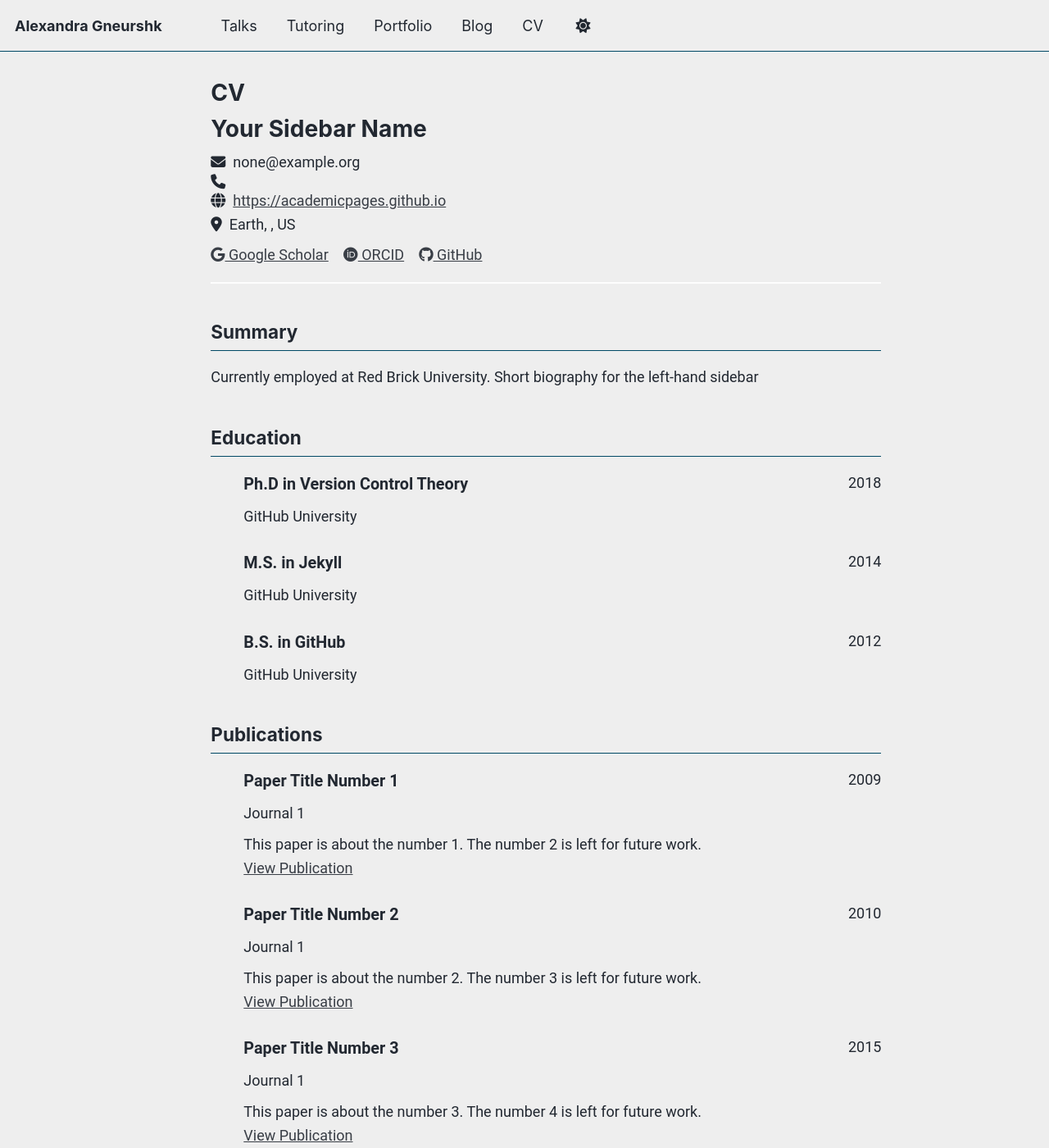
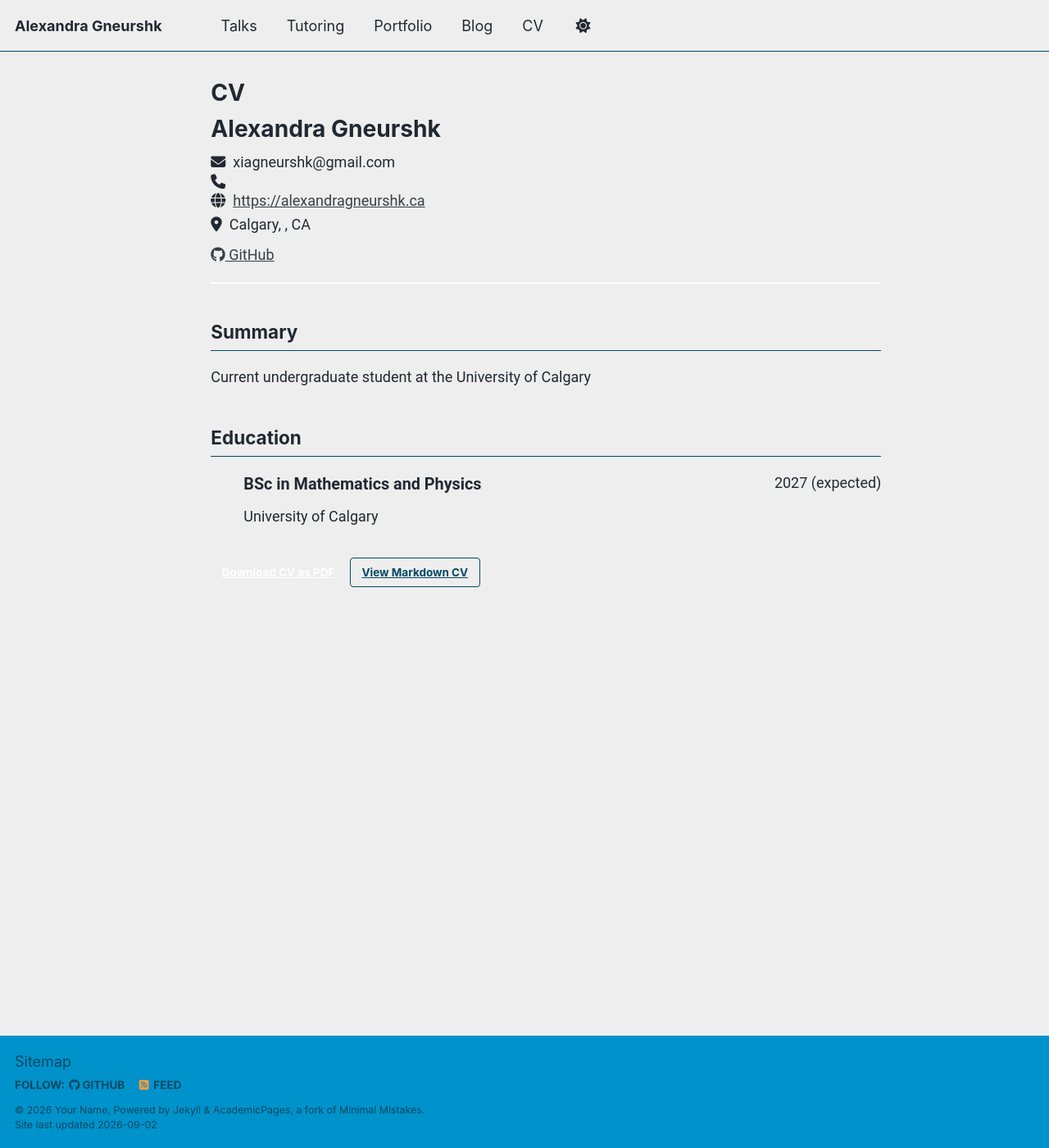
Before and after one commit to thegneurshk/alexandra-gneurshk.github.io, a Jekyll site: the page built from _pages/cv-json.md, in a window 1280 px wide and 1400 px high. Shown: the whole window at 82% size. Built offline with Jekyll 4.4.1, drawn with Linux system fonts in a browser that asks for light colours; a script bundle is joined from its source files by our own code; library files that are not in the unit come from our copies; some of the changed text lies outside the part shown.

Commit message:
Update cv.json

```diff
--- a/_data/cv.json
+++ b/_data/cv.json
@@ -1,61 +1,33 @@
 {
   "basics": {
-    "name": "Your Sidebar Name",
-    "email": "none@example.org",
+    "name": "Alexandra Gneurshk",
+    "email": "xiagneurshk@gmail.com",
     "phone": "",
-    "website": "https://academicpages.github.io",
-    "summary": "Currently employed at Red Brick University. Short biography for the left-hand sidebar",
+    "website": "https://alexandragneurshk.ca",
+    "summary": "Current undergraduate student at the University of Calgary",
     "location": {
       "address": "",
       "postalCode": "",
-      "city": "Earth",
-      "countryCode": "US",
+      "city": "Calgary",
+      "countryCode": "CA",
       "region": ""
     },
     "profiles": [
       {
-        "network": "Google Scholar",
-        "username": "",
-        "url": "https://scholar.google.com/citations?user=PS_CX0AAAAAJ"
-      },
-      {
-        "network": "ORCID",
-        "username": "",
-        "url": "https://orcid.org/yourorcidurl"
-      },
-      {
         "network": "GitHub",
-        "username": "academicpages",
-        "url": "https://github.com/academicpages"
+        "username": "thegneurshk",
+        "url": "https://github.com/thegneurshk"
       }
     ]
   },
   "work": [],
   "education": [
     {
-      "institution": "GitHub University",
-      "area": "Ph.D in Version Control Theory",
+      "institution": "University of Calgary",
+      "area": "BSc in Mathematics and Physics",
       "studyType": "",
-      "startDate": "",
-      "endDate": "2018",
-      "gpa": null,
-      "courses": []
-    },
-    {
-      "institution": "GitHub University",
-      "area": "M.S. in Jekyll",
-      "studyType": "",
-      "startDate": "",
-      "endDate": "2014",
-      "gpa": null,
-      "courses": []
-    },
-    {
-      "institution": "GitHub University",
-      "area": "B.S. in GitHub",
-      "studyType": "",
-      "startDate": "",
-      "endDate": "2012",
+      "startDate": "2021",
+      "endDate": "2027 (expected)",
       "gpa": null,
       "courses": []
     }
@@ -64,89 +36,8 @@
   "languages": [],
   "interests": [],
   "references": [],
-  "publications": [
-    {
-      "name": "Paper Title Number 1",
-      "publisher": "Journal 1",
-      "releaseDate": "2009-10-01",
-      "website": "https://academicpages.github.io/files/paper1.pdf",
-      "summary": "This paper is about the number 1. The number 2 is left for future work."
-    },
-    {
-      "name": "Paper Title Number 2",
-      "publisher": "Journal 1",
-      "releaseDate": "2010-10-01",
-      "website": "https://academicpages.github.io/files/paper2.pdf",
-      "summary": "This paper is about the number 2. The number 3 is left for future work."
-    },
-    {
-      "name": "Paper Title Number 3",
-      "publisher": "Journal 1",
-      "releaseDate": "2015-10-01",
-      "website": "https://academicpages.github.io/files/paper3.pdf",
-      "summary": "This paper is about the number 3. The number 4 is left for future work."
-    },
-    {
-      "name": "Paper Title Number 4",
-      "publisher": "GitHub Journal of Bugs",
-      "releaseDate": "2024-02-17",
-      "website": "https://academicpages.github.io/files/paper3.pdf",
-      "summary": "This paper is about fixing template issue #693."
-    }
-  ],
-  "presentations": [
-    {
-      "name": "Talk 1 on Relevant Topic in Your Field",
-      "event": "UC San Francisco, Department of Testing",
-      "date": "2012-03-01",
-      "location": "San Francisco, CA, USA",
-      "description": ""
-    },
-    {
-      "name": "Tutorial 1 on Relevant Topic in Your Field",
-      "event": "UC-Berkeley Institute for Testing Science",
-      "date": "2013-03-01",
-      "location": "Berkeley, CA, USA",
-      "description": ""
-    },
-    {
-      "name": "Talk 2 on Relevant Topic in Your Field",
-      "event": "London School of Testing",
-      "date": "2014-02-01",
-      "location": "London, UK",
-      "description": ""
-    },
-    {
-      "name": "Conference Proceeding talk 3 on Relevant Topic in Your Field",
-      "event": "Testing Institute of America 2014 Annual Conference",
-      "date": "2014-03-01",
-      "location": "Los Angeles, CA, USA",
-      "description": ""
-    }
-  ],
-  "teaching": [
-    {
-      "course": "Teaching experience 1",
-      "institution": "University 1, Department",
-      "date": "2014-01-01",
-      "role": "Undergraduate course",
-      "description": ""
-    },
-    {
-      "course": "Teaching experience 2",
-      "institution": "University 1, Department",
-      "date": "2015-01-01",
-      "role": "Workshop",
-      "description": ""
-    }
-  ],
-  "portfolio": [
-    {
-      "name": "Portfolio item number 1",
-      "category": "portfolio",
-      "date": "",
-      "url": "",
-      "description": "Short description of portfolio item number 1<br/><img src='/images/500x300.png'>"
-    }
-  ]
+  "publications": [],
+  "presentations": [],
+  "teaching": [],
+  "portfolio": []
 }
```
